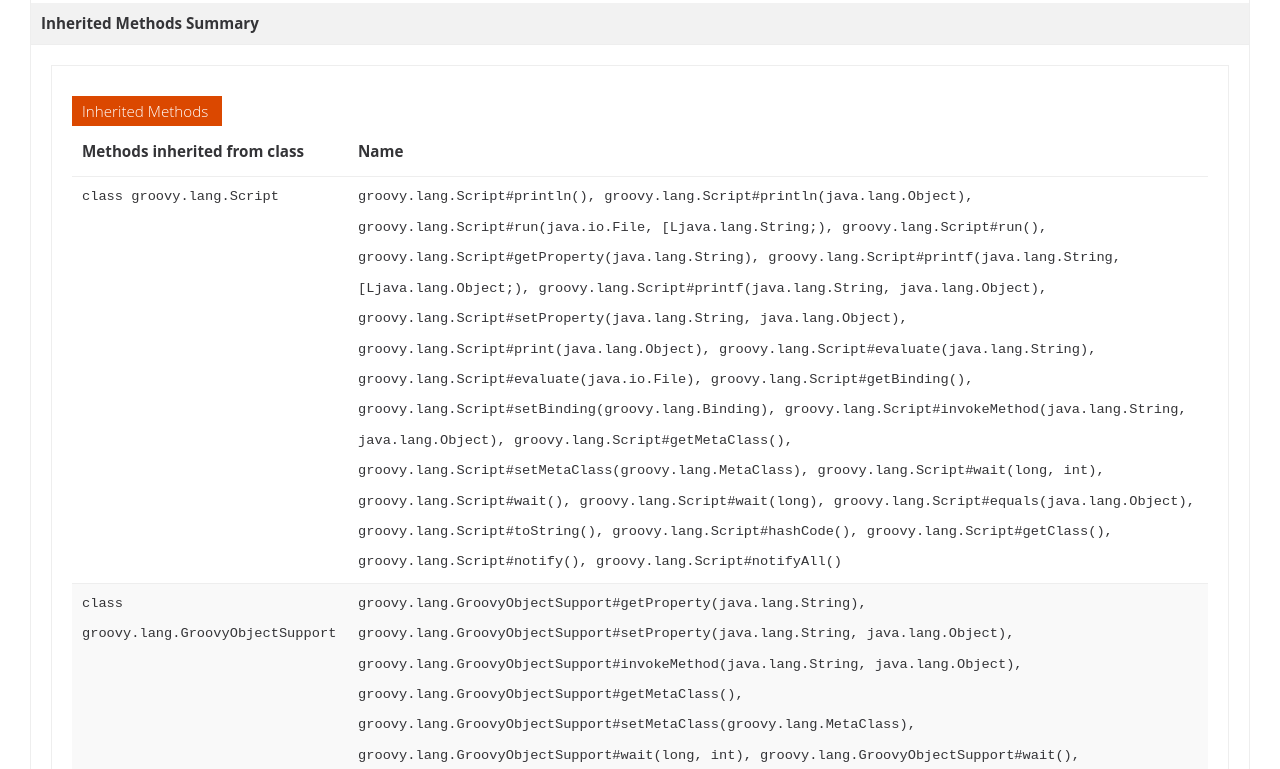
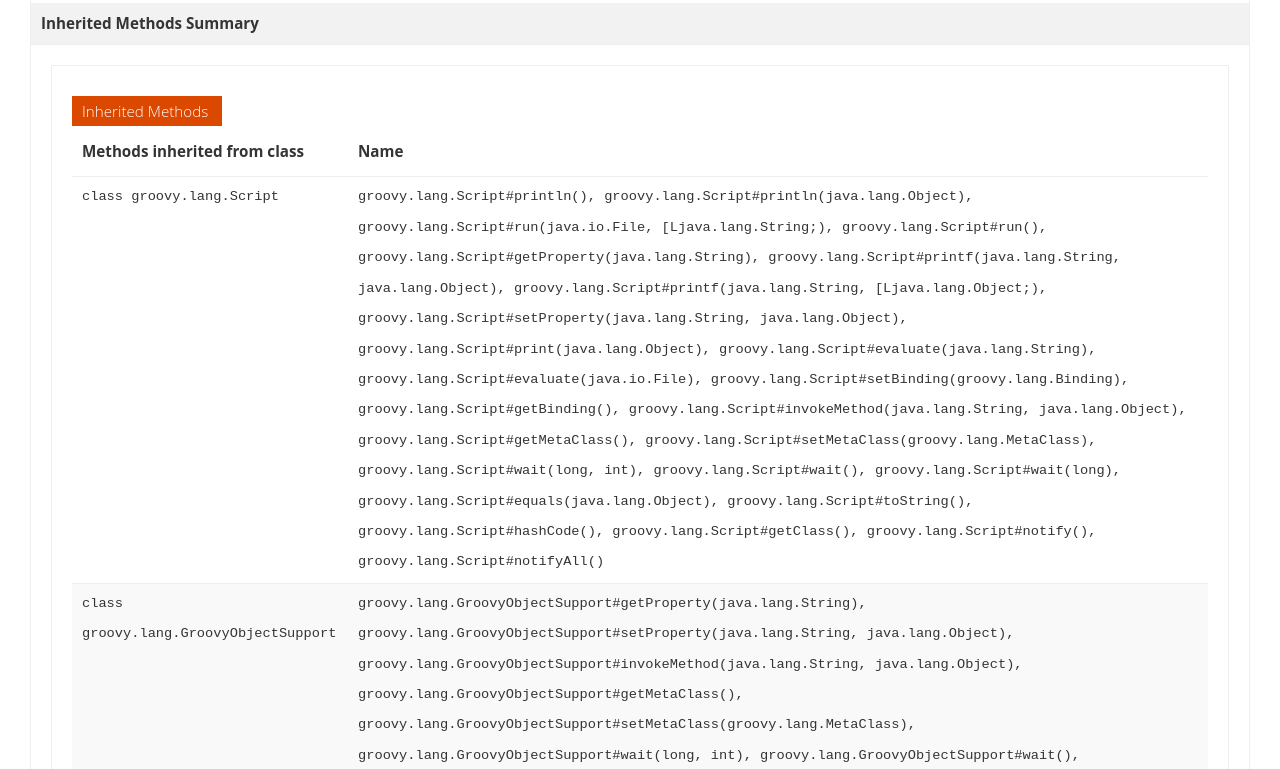
Before and after one commit to kinJen39/alt-jenkins-actions, a plain HTML site: page DefaultPackage/groovy_file_indentation_error.html in a window 1280 px wide. Shown: the part 583-1352 px from the top of the page. Drawn offline with Linux system fonts and the light colour scheme.

Commit message:
deploy: e72e24479a39724663dd783a1d11c068ccc47ce4

```diff
--- a/DefaultPackage/groovy_file_indentation_error.html
+++ b/DefaultPackage/groovy_file_indentation_error.html
@@ -163,7 +163,7 @@ if (location.href.indexOf('is-external=true') == -1) {
 
                         <tr class="altColor">
                             <td class="colFirst"><code>class groovy.lang.Script</code></td>
-                            <td class="colLast"><code>groovy.lang.Script#println(), groovy.lang.Script#println(java.lang.Object), groovy.lang.Script#run(java.io.File, [Ljava.lang.String;), groovy.lang.Script#run(), groovy.lang.Script#getProperty(java.lang.String), groovy.lang.Script#printf(java.lang.String, [Ljava.lang.Object;), groovy.lang.Script#printf(java.lang.String, java.lang.Object), groovy.lang.Script#setProperty(java.lang.String, java.lang.Object), groovy.lang.Script#print(java.lang.Object), groovy.lang.Script#evaluate(java.lang.String), groovy.lang.Script#evaluate(java.io.File), groovy.lang.Script#getBinding(), groovy.lang.Script#setBinding(groovy.lang.Binding), groovy.lang.Script#invokeMethod(java.lang.String, java.lang.Object), groovy.lang.Script#getMetaClass(), groovy.lang.Script#setMetaClass(groovy.lang.MetaClass), groovy.lang.Script#wait(long, int), groovy.lang.Script#wait(), groovy.lang.Script#wait(long), groovy.lang.Script#equals(java.lang.Object), groovy.lang.Script#toString(), groovy.lang.Script#hashCode(), groovy.lang.Script#getClass(), groovy.lang.Script#notify(), groovy.lang.Script#notifyAll()</code></td>
+                            <td class="colLast"><code>groovy.lang.Script#println(), groovy.lang.Script#println(java.lang.Object), groovy.lang.Script#run(java.io.File, [Ljava.lang.String;), groovy.lang.Script#run(), groovy.lang.Script#getProperty(java.lang.String), groovy.lang.Script#printf(java.lang.String, java.lang.Object), groovy.lang.Script#printf(java.lang.String, [Ljava.lang.Object;), groovy.lang.Script#setProperty(java.lang.String, java.lang.Object), groovy.lang.Script#print(java.lang.Object), groovy.lang.Script#evaluate(java.lang.String), groovy.lang.Script#evaluate(java.io.File), groovy.lang.Script#setBinding(groovy.lang.Binding), groovy.lang.Script#getBinding(), groovy.lang.Script#invokeMethod(java.lang.String, java.lang.Object), groovy.lang.Script#getMetaClass(), groovy.lang.Script#setMetaClass(groovy.lang.MetaClass), groovy.lang.Script#wait(long, int), groovy.lang.Script#wait(), groovy.lang.Script#wait(long), groovy.lang.Script#equals(java.lang.Object), groovy.lang.Script#toString(), groovy.lang.Script#hashCode(), groovy.lang.Script#getClass(), groovy.lang.Script#notify(), groovy.lang.Script#notifyAll()</code></td>
                         </tr>
                         <tr class="altColor">
                             <td class="colFirst"><code>class groovy.lang.GroovyObjectSupport</code></td>
```
